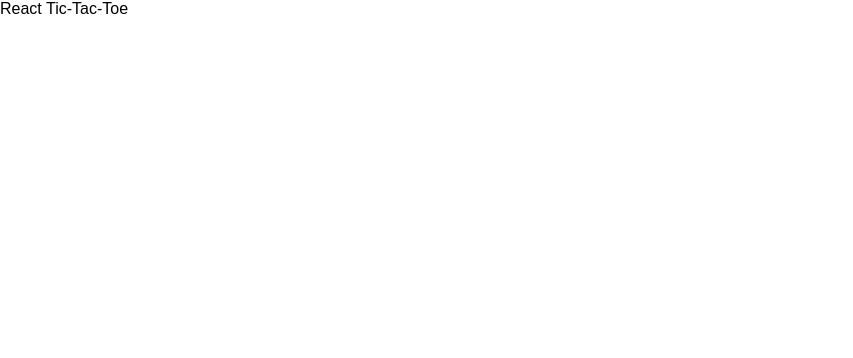
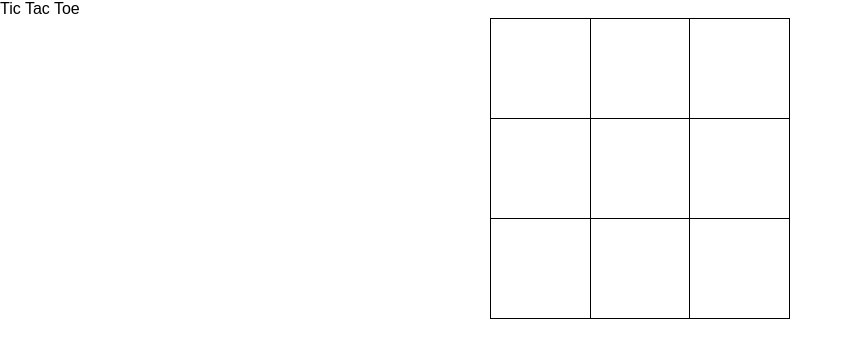
Before and after one commit to cristian-datu/react-tic-tac-toe, a React (Create React App) app: page / in a window 1280 px wide. Shown: the top 358 px of the page, without its empty margins (0-853 px from the left). Built offline with nearby package versions, Linux system fonts and the light colour scheme.

Commit message:
Basic game functionallity

```diff
--- a/src/App.tsx
+++ b/src/App.tsx
@@ -2,8 +2,10 @@ import React from "react";
 
 import "./assets/scss/app.scss";
 
+import { TicTacToe } from "./containers/TicTacToe";
+
 function App() {
-  return <div>React Tic-Tac-Toe</div>;
+  return <TicTacToe />;
 }
 
 export default App;
--- /dev/null
+++ b/src/containers/TicTacToe/Board/Board.tsx
@@ -0,0 +1,86 @@
+import React from "react";
+import PropTypes from "prop-types";
+
+import Square from "./Square/Square";
+
+export interface BoardProps {
+  squares: Array<string>;
+  winner: string;
+  onMove: (squareId: number) => void;
+}
+
+function Board({ squares, winner, onMove }: BoardProps) {
+  const handleClick = (e: React.SyntheticEvent, id: number) => {
+    e.preventDefault();
+    onMove(id);
+  };
+
+  const classes = ["board"];
+  if (winner) {
+    if (winner !== "no-win") {
+      classes.push("board-has-winner");
+    }
+    classes.push("board-" + winner);
+  }
+
+  return (
+    <div className={classes.join(" ")}>
+      {squares.map((square, index) => (
+        <Square
+          key={index}
+          id={index.toString()}
+          value={square}
+          onClick={(e) => handleClick(e, index)}
+        />
+      ))}
+    </div>
+  );
+}
+
+Board.propTypes = {
+  squares: PropTypes.arrayOf(function (
+    propValue,
+    key,
+    componentName,
+    location,
+    propFullName
+  ) {
+    if (
+      propValue[key] !== null &&
+      propValue[key] !== "X" &&
+      propValue[key] !== "O"
+    ) {
+      return new Error(
+        "Invalid prop `" +
+          propFullName +
+          "` supplied to" +
+          " `" +
+          componentName +
+          "`. Validation failed."
+      );
+    } else {
+      return null;
+    }
+  }).isRequired,
+  winner: PropTypes.oneOf([
+    "",
+    "no-win",
+    "012",
+    "345",
+    "678",
+    "036",
+    "147",
+    "258",
+    "048",
+    "246"
+  ]),
+  onMove: PropTypes.func
+};
+
+Board.defaultProps = {
+  squares: Array(9).fill(null),
+  winner: "",
+  onMove: () => {}
+};
+
+export default Board;
--- /dev/null
+++ b/src/containers/TicTacToe/Board/Square/Square.tsx
@@ -0,0 +1,46 @@
+import React from "react";
+import PropTypes from "prop-types";
+
+export interface SquareProps {
+  id: string;
+  value: string | null;
+  onClick: (e: React.SyntheticEvent<Element, Event>) => void;
+}
+
+function Square({ id, value, onClick }: SquareProps) {
+  let displayValue = value;
+
+  const classes = ["board-square", "board-square-" + id.toLocaleLowerCase()];
+
+  const clickHandler = (e: React.SyntheticEvent) => {
+    if (!value) {
+      onClick(e);
+    }
+  };
+
+  if (value !== "X" && value !== "O") {
+    displayValue = " ";
+    classes.push("board-square__empty");
+  } else {
+    classes.push("board-square__used");
+    classes.push("board-square__" + value.toLocaleLowerCase());
+  }
+
+  return (
+    <div onClick={clickHandler} className={classes.join(" ")}>
+      {displayValue}
+    </div>
+  );
+}
+
+Square.propTypes = {
+  id: PropTypes.string,
+  value: PropTypes.oneOf([null, "X", "O"]),
+  onClick: PropTypes.func.isRequired
+};
+
+Square.defaultProps = {
+  id: ""
+};
+
+export default Square;
--- /dev/null
+++ b/src/containers/TicTacToe/TicTacToe.scss
@@ -0,0 +1,88 @@
+$main-background-color: #ffffff !default;
+$main-foreground-color: #000000 !default;
+$winning-background-color: #99ff99 !default;
+$winning-foreground-color: #ff5555 !default;
+$losing-background-color: #ffffff;
+$losing-foreground-color: #eeeeee;
+$board-size: 300px !default;
+$board-border: 1px solid $main-foreground-color !default;
+$board-square-size: ($board-size / 3);
+$board-square-font-size: ($board-square-size * 0.75) !default;
+
+.tic-tac-toe-game {
+  background: $main-background-color;
+  box-sizing: border-box;
+}
+
+.board {
+  border: $board-border;
+  border-bottom: none;
+  border-right: none;
+  box-sizing: inherit;
+  margin: 0 auto;
+  display: flex;
+  flex-wrap: wrap;
+  justify-content: stretch;
+  max-width: $board-size;
+  width: 100%;
+  user-select: none;
+}
+
+.board-square {
+  border: $board-border;
+  border-top: none;
+  border-left: none;
+  box-sizing: inherit;
+  color: $main-foreground-color;
+  font-size: $board-square-font-size;
+  font-weight: 400;
+  line-height: $board-square-size;
+  text-align: center;
+  flex: 1 0 33.333%;
+  min-height: $board-square-size;
+  transition: all 0.2s ease-in-out;
+  transition-property: background-color, color;
+}
+
+.board-square__empty {
+  cursor: pointer;
+}
+
+.board-has-winner .board-square,
+.board-square__used {
+  cursor: not-allowed;
+}
+
+.board-has-winner .board-square,
+.board-no-win .board-square {
+  background-color: $losing-background-color;
+  color: $losing-foreground-color;
+}
+
+.board-012 .board-square-0,
+.board-012 .board-square-1,
+.board-012 .board-square-1,
+.board-345 .board-square-3,
+.board-345 .board-square-4,
+.board-345 .board-square-5,
+.board-678 .board-square-6,
+.board-678 .board-square-7,
+.board-678 .board-square-8,
+.board-036 .board-square-0,
+.board-036 .board-square-3,
+.board-036 .board-square-6,
+.board-147 .board-square-1,
+.board-147 .board-square-4,
+.board-147 .board-square-7,
+.board-258 .board-square-2,
+.board-258 .board-square-5,
+.board-258 .board-square-5,
+.board-048 .board-square-0,
+.board-048 .board-square-4,
+.board-048 .board-square-8,
+.board-246 .board-square-2,
+.board-246 .board-square-4,
+.board-246 .board-square-6 {
+  background: $winning-background-color;
+  color: $winning-foreground-color;
+}
--- /dev/null
+++ b/src/containers/TicTacToe/TicTacToe.tsx
@@ -0,0 +1,106 @@
+import React, { useState, useEffect } from "react";
+import Board from "./Board/Board";
+import "./TicTacToe.scss";
+
+const initialTurn = {
+  player: "",
+  board: Array(9).fill(null)
+};
+
+const initialHistory = [initialTurn];
+
+const initialWinner = {
+  player: "",
+  squares: ""
+};
+
+function TicTacToe() {
+  const [turn, setTurn] = useState(initialTurn);
+  const [history, setHistory] = useState(initialHistory);
+  const [winner, setWinner] = useState(initialWinner);
+
+  /**
+   * Check for winning player on every move
+   */
+  useEffect(() => {
+    if (!establishWinner(turn.board)) {
+      // No winner, but all moves exhausted
+      if (history.length > 9) {
+        setWinner({
+          player: "no-win",
+          squares: "no-win"
+        });
+      }
+    }
+  }, [turn, history]);
+
+  /**
+   * Change turns after current move was saved to history
+   */
+  useEffect(() => {
+    if (history.length > 0) {
+      setTurn((prevState) => {
+        return Object.assign({}, history[history.length - 1]);
+      });
+    }
+  }, [history]);
+
+  /**
+   * Check if there is a winner combination on the board
+   * @param board Array<string>
+   */
+  const establishWinner = (board: Array<string>) => {
+    const combinations = [
+      [0, 1, 2],
+      [3, 4, 5],
+      [6, 7, 8],
+      [0, 3, 6],
+      [1, 4, 7],
+      [2, 5, 8],
+      [0, 4, 8],
+      [2, 4, 6]
+    ];
+
+    for (let i = 0; i < combinations.length; i++) {
+      const first = board[combinations[i][0]];
+      const second = board[combinations[i][1]];
+      const third = board[combinations[i][2]];
+      if (first && first === second && first === third) {
+        setWinner({
+          player: first,
+          squares:
+            "" + combinations[i][0] + combinations[i][1] + combinations[i][2]
+        });
+        return true;
+      }
+    }
+    return false;
+  };
+
+  const playerMoved = (id: number) => {
+    if (turn.board[id] === null && !winner.player) {
+      const newTurn = Object.assign({}, turn);
+      newTurn.board = turn.board.slice();
+      newTurn.player = turn.player === "X" ? "O" : "X";
+      newTurn.board[id] = newTurn.player;
+      setHistory((prevHistory) => {
+        const newState = prevHistory.slice();
+        newState.push(newTurn);
+        return newState;
+      });
+    }
+  };
+
+  return (
+    <div className="tic-tac-toe-game">
+      Tic Tac Toe
+      <Board
+        winner={winner.squares}
+        squares={turn.board}
+        onMove={playerMoved}
+      />
+    </div>
+  );
+}
+
+export default TicTacToe;
--- /dev/null
+++ b/src/containers/TicTacToe/index.ts
@@ -0,0 +1 @@
+export { default as TicTacToe } from "./TicTacToe";
```
